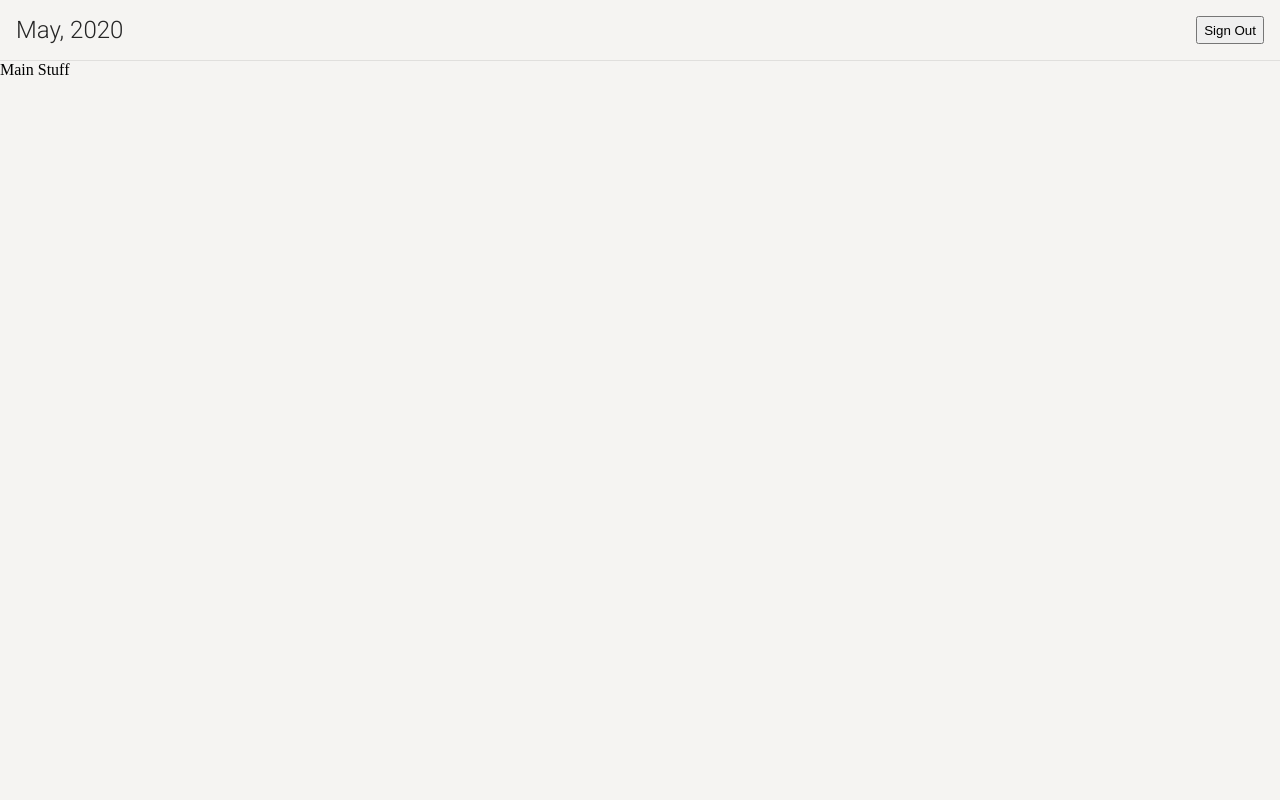
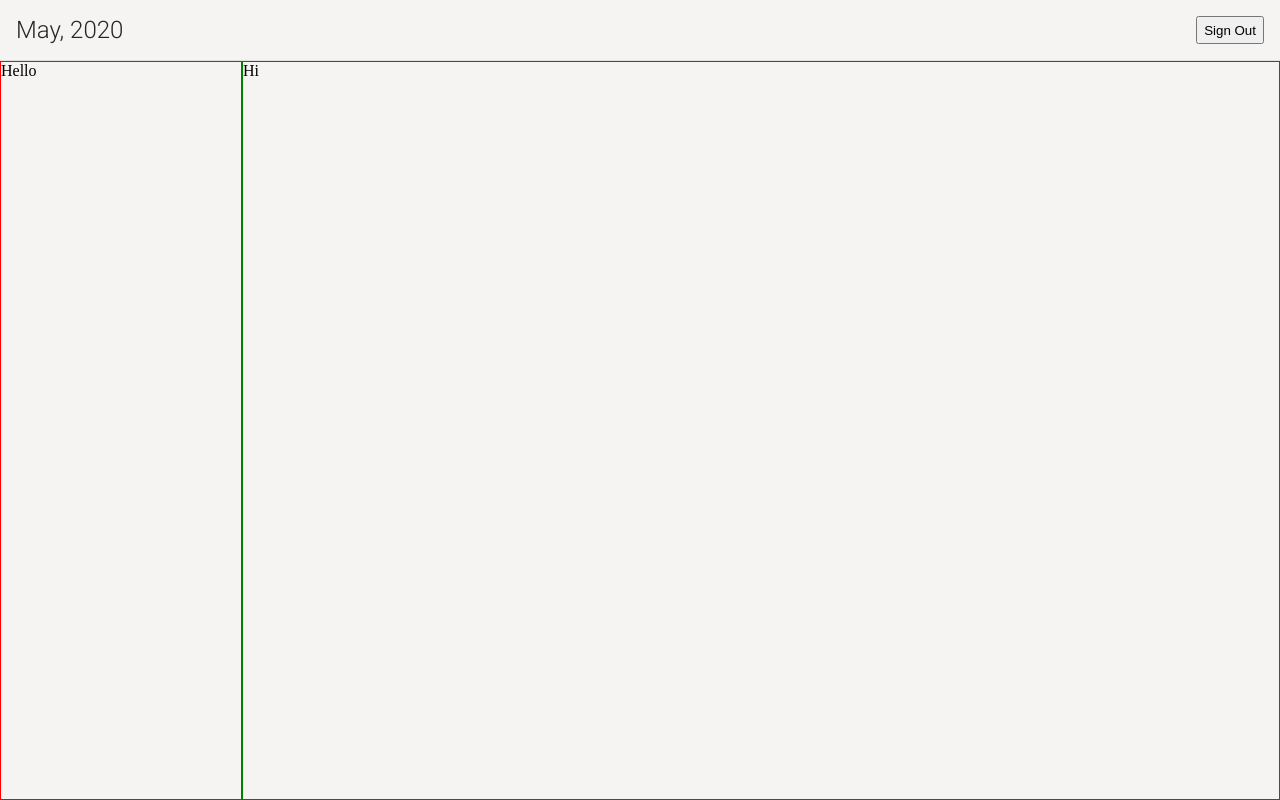
Before and after one commit to alexcarlton/bristol-to-toronto, a Next.js app: page /calendar in a window 1280 px wide. Built offline with nearby package versions, Linux system fonts and the light colour scheme.

Commit message:
Adds basic Calendar and Sidebar sections

```diff
--- /dev/null
+++ b/lib/components/Calendar/Calendar.js
@@ -0,0 +1,15 @@
+import React from "react";
+import styled from "styled-components";
+
+const Container = styled.section`
+  display: flex;
+  flex: 1;
+
+  border: solid 1px green;
+`;
+
+function Calendar({ children }) {
+  return <Container>{children}</Container>;
+}
+
+export { Calendar };
--- /dev/null
+++ b/lib/components/Sidebar/Sidebar.js
@@ -0,0 +1,13 @@
+import React from "react";
+import styled from "styled-components";
+
+const Container = styled.aside`
+  border: solid 1px red;
+  width: 15rem;
+`;
+
+function Sidebar({ children }) {
+  return <Container>{children}</Container>;
+}
+
+export { Sidebar };
--- a/pages/calendar.js
+++ b/pages/calendar.js
@@ -3,8 +3,10 @@ import { Layout } from "../lib/components/Layout/Layout";
 import { useRouter } from "next/router";
 import { useAuth } from "../lib/hooks/auth/useAuth";
 import { useFetchCalendars } from "../lib/hooks/api/useFetchCalendars";
+import { Sidebar } from "../lib/components/Sidebar/Sidebar";
+import { Calendar } from "../lib/components/Calendar/Calendar";
 
-export default function Calendar() {
+export default function CalendarPage() {
   const router = useRouter();
   const { signedIn, loading: loadingAuth } = useAuth();
   const { error } = useFetchCalendars();
@@ -22,7 +24,10 @@ export default function Calendar() {
   return (
     <Layout>
       <Layout.Header title="May, 2020" />
-      <Layout.Main>Main Stuff</Layout.Main>
+      <Layout.Main>
+        <Sidebar>Hello</Sidebar>
+        <Calendar>Hi</Calendar>
+      </Layout.Main>
     </Layout>
   );
 }
```
